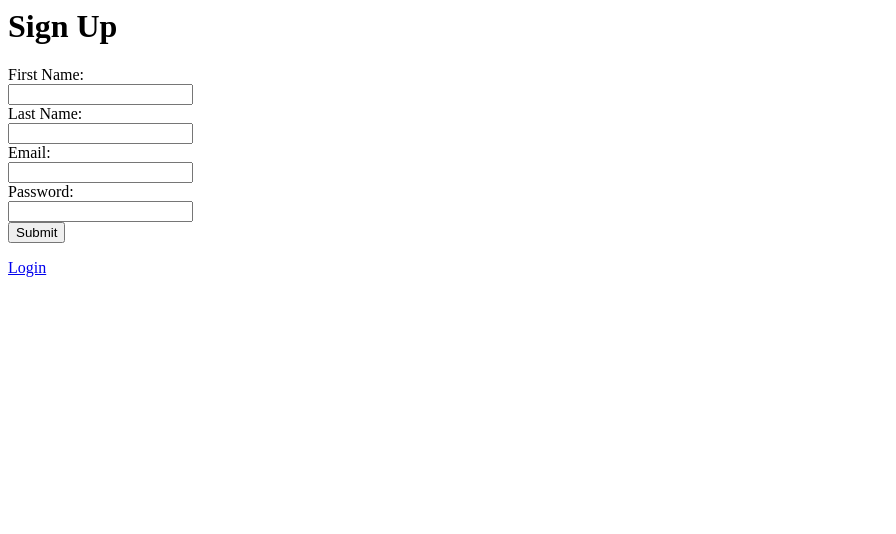
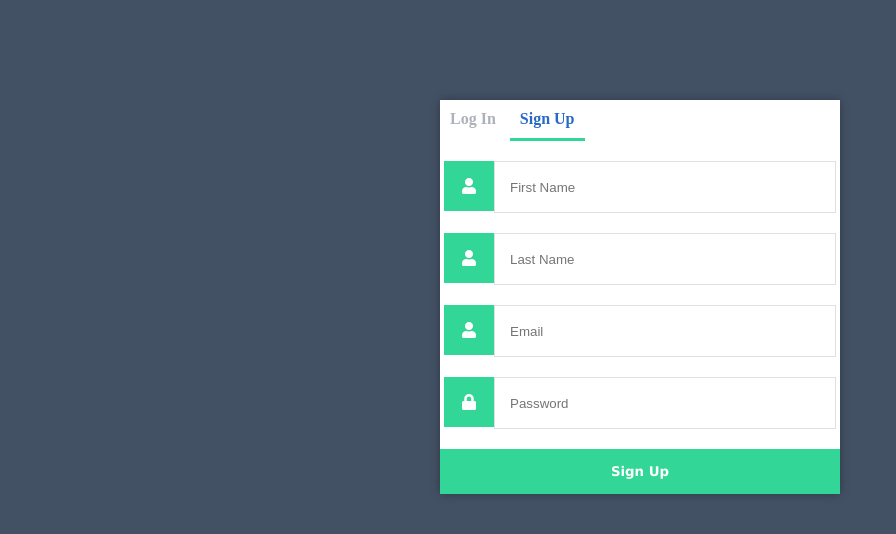
Before and after one commit to eric1tran/Tutoring-Platform, a Flask app: a page that uses app/templates/signup.html in a window 1280 px wide. Shown: the top 534 px of the page, without its empty margins (0-896 px from the left). Run offline with Flask 2, Linux system fonts and the light colour scheme.

Commit message:
Add styling for Sign Up page and fix links

```diff
--- a/app/app.py
+++ b/app/app.py
@@ -53,7 +53,7 @@ def index():
     return render_template('index.html', error=error)
 
 
-@app.route('/signup', methods=['GET', 'POST'])
+@app.route('/signup/', methods=['GET', 'POST'])
 def signup():
     # GET - Returns HTML forms to get user information
 
--- a/app/static/style.css
+++ b/app/static/style.css
@@ -3,52 +3,54 @@ body {
     margin: 0;
 }
 
-.login, .register {
+.login, .signup {
     width: 400px;
     background-color: #ffffff;
     box-shadow: 0 0 9px 0 rgba(0,0,0,0.3);
     margin: 100px auto;
 }
 
-.login h1, .register h1 {
+.login h1, .signup h1 {
     text-align: center;
     color: #ffffff;
     background-color:#32d697;
     font-size: 24px;
-    padding: 20px 0 20 px 0;
+    padding: 5px;
+    margin-top: 20px;
     border-bottom: 1px solid #dee0e4;
+    font-family: Arial, Helvetica, sans-serif;
 }
 
-.login .links .register .links {
+.login .links .signup .links {
     display: flex;
     padding: 0 15px;
 }
 
-.login .links a, .register .links a {
+.login .links a, .signup .links a {
     color: #adb2ba;
     text-decoration: none;
     display: inline-flex;
-    padding: 0 10px 10px 10px;
+    padding: 10px 10px 10px 10px;
     font-weight: bold;
 }
 
-.login .links a:hover, .register .links a:hover {
+.login .links a:hover, .signup .links a:hover {
     color: #9da3ac;
 }
 
-.login .links a.active, .register .links a.active {
+.login .links a.active, .signup .links a.active {
     border-bottom: 3px solid #32d697;
     color: #2868c7;
 }
 
-.login form, .register form {
+.login form, .signup form {
     display: flex;
     flex-wrap: wrap;
     justify-content: center;
     padding-top: 20px;
 }
 
-.login form label, .register form label {
+.login form label, .signup form label {
     display: flex;
     justify-content: center;
     align-items: center;
@@ -58,7 +60,7 @@ body {
     color: #ffffff;
 }
 
-.login form input[type="password"], .login form input[type="text"], .login form input[type="email"], .register form input[type="password"], .register form input[type="text"], .register form input[type="email"] {
+.login form input[type="password"], .login form input[type="text"], .login form input[type="email"], .signup form input[type="password"], .signup form input[type="text"], .signup form input[type="email"], .signup form input[type="firstname"], .signup form input[type="lastname"]{
     width: 310px;
     height: 50px;
     border: 1px solid #dee0e4;
@@ -66,19 +68,19 @@ body {
     padding: 0 15px;
 }
 
-.login form input[type="submit"], .register form input[type="submit"]{
+.login form input[type="submit"], .signup form input[type="submit"]{
     width: 100%;
     padding: 15px;
-    margin-top: 20px;
     background-color: #32d697;
     border: 0;
     cursor: pointer;
     font-weight: bold;
     color: #ffffff;
     transition: background-color 0.2s;
+    font-family:Verdana, Geneva, Tahoma, sans-serif;
 }
 
-.login form input[type="submit"]:hover, .register form input[type="submit"]:hover {
+.login form input[type="submit"]:hover, .signup form input[type="submit"]:hover {
     background-color: #2868c7;
     transition: background-color 0.2s;
 }
@@ -159,3 +161,8 @@ body.loggedin {
     padding: 5px;
     margin: 0 0 10px 0;
 }
+
+.error {
+    font-family:Verdana, Geneva, Tahoma, sans-serif;
+    color: red;
+}
--- a/app/templates/index.html
+++ b/app/templates/index.html
@@ -9,10 +9,9 @@
 
     <body>
         <div class="login">
-            <h1>Log In</h1>
             <div class="links">
                 <a href=" {{ url_for('index') }}" class="active">Log In</a>
-                <a href="#">Sign Up</a>
+                <a href=" {{ url_for ('signup') }}">Sign Up</a>
             </div>
             <form action="{{ url_for('index') }}" method="post">
                 <label for="email">
--- a/app/templates/signup.html
+++ b/app/templates/signup.html
@@ -1,16 +1,40 @@
-<h1>Sign Up</h1>
-<form method="POST">
-    <label>First Name:</label><br>
-    <input type="text" id="firstname" name="firstname" required><br>
-    <label>Last Name:</label><br>
-    <input type="text" id="lastname" name="lastname" required><br>
-    <label>Email:</label><br>
-    <input type="email" id="email" name="email" required><br>
-    <label>Password:</label><br>
-    <input type="password" id="password" name="password" required minlength="8" maxlength="128"><br>
-    <input type="submit" value="Submit">
-</form>
-{% if error %}
-    <p>{{ error }}</p>
-{% endif %}
-<a href="/">Login</a>
+<!DOCTYPE html>
+<html>
+    <head>
+        <meta charset="utf-8">
+        <title>Sign Up</title>
+        <link rel="stylesheet" href="{{ url_for ('static', filename='style.css') }}">
+        <link rel="stylesheet" href="https://use.fontawesome.com/releases/v5.7.1/css/all.css">
+    </head>
+
+    <body>
+        <div class="signup">
+            <div class="links">
+                <a href=" {{ url_for ('index') }}">Log In</a>
+                <a href=" {{ url_for ('signup') }}" class="active">Sign Up</a>
+            </div>
+            <form action=" {{ url_for('signup') }}" method="post">
+                <label for="firstname">
+                    <i class="fas fa-user"></i>
+                </label>
+                <input type="firstname" name="firstname" placeholder="First Name" id="firstname" required>
+                <label for="lastname">
+                    <i class="fas fa-user"></i>
+                </label>
+                <input type="lastname" name="lastname" placeholder="Last Name" id="lastname" required>
+                <label for="email">
+                    <i class="fas fa-user"></i>
+                </label>
+                <input type="text" name="email" placeholder="Email" id="email" required>
+                <label for="password">
+                    <i class="fas fa-lock"></i>
+                </label>
+                <input type="password" name="password" placeholder="Password" id="password" required>
+                {% if error %}
+                <div class="error"> {{ error }}</div>
+                {% endif %}
+                <input type="submit" class="submit" value="Sign Up">
+            </form>
+        </div>
+    </body>
+</html>
```
